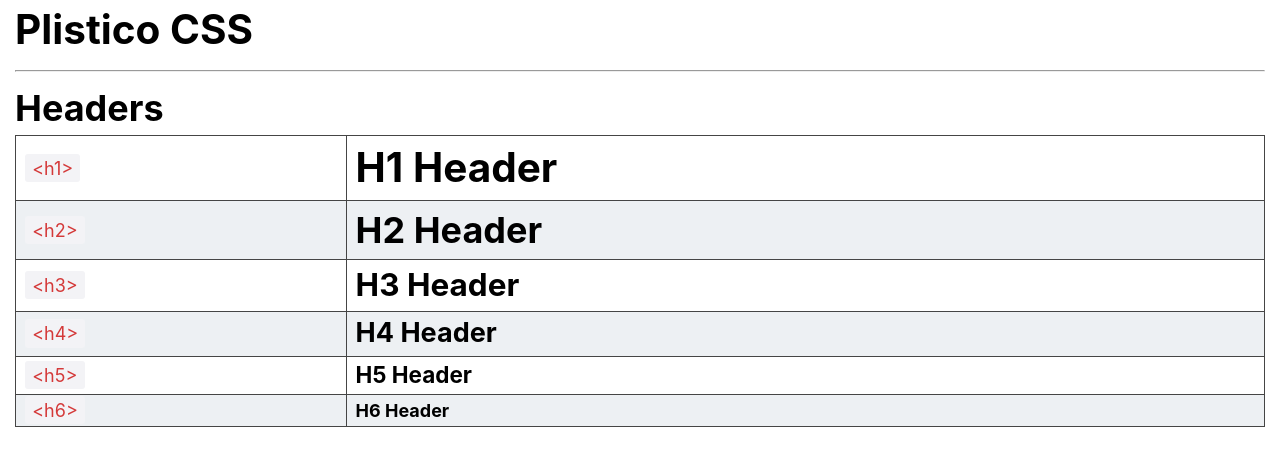
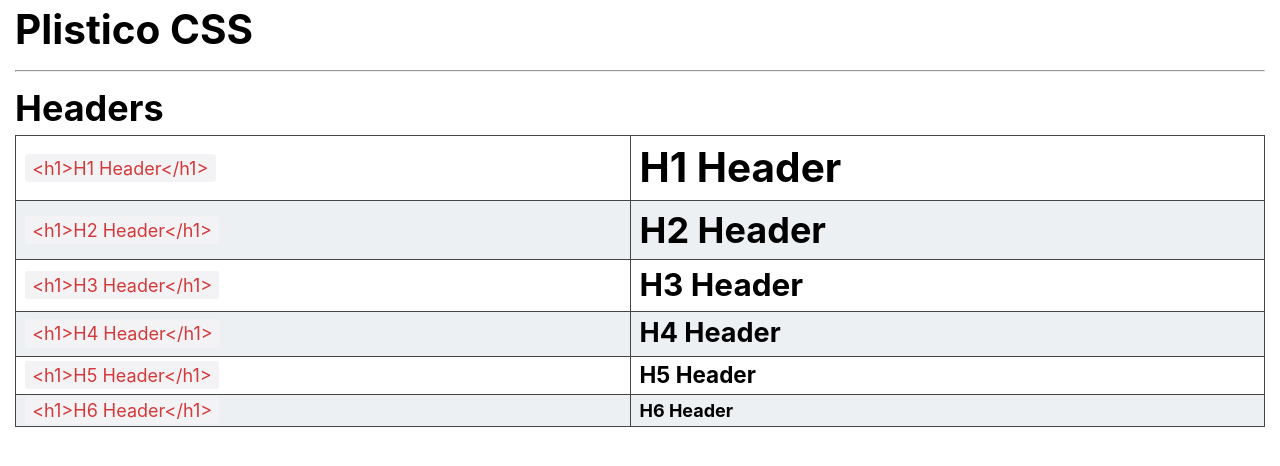
Before and after one commit to josephscott/plistico, a website: page docs/index.html in a window 1280 px wide. Drawn offline with Linux system fonts and the light colour scheme.

Commit message:
Provide full examples

```diff
--- a/docs/index.html
+++ b/docs/index.html
@@ -29,27 +29,27 @@
 <h2>Headers</h2>
 <table class="striped">
 	<tr>
-		<td><code>&lt;h1&gt;</code></td>
+		<td><code>&lt;h1&gt;H1 Header&lt;/h1&gt;</code></td>
 		<td><h1>H1 Header</h1></td>
 	</tr>
 	<tr>
-		<td><code>&lt;h2&gt;</code></td>
+		<td><code>&lt;h1&gt;H2 Header&lt;/h1&gt;</code></td>
 		<td><h2>H2 Header</h2></td>
 	</tr>
 	<tr>
-		<td><code>&lt;h3&gt;</code></td>
+		<td><code>&lt;h1&gt;H3 Header&lt;/h1&gt;</code></td>
 		<td><h3>H3 Header</h3></td>
 	</tr>
 	<tr>
-		<td><code>&lt;h4&gt;</code></td>
+		<td><code>&lt;h1&gt;H4 Header&lt;/h1&gt;</code></td>
 		<td><h4>H4 Header</h4></td>
 	</tr>
 	<tr>
-		<td><code>&lt;h5&gt;</code></td>
+		<td><code>&lt;h1&gt;H5 Header&lt;/h1&gt;</code></td>
 		<td><h5>H5 Header</h5></td>
 	</tr>
 	<tr>
-		<td><code>&lt;h6&gt;</code></td>
+		<td><code>&lt;h1&gt;H6 Header&lt;/h1&gt;</code></td>
 		<td><h6>H6 Header</h6></td>
 	</tr>
 </table>
```
